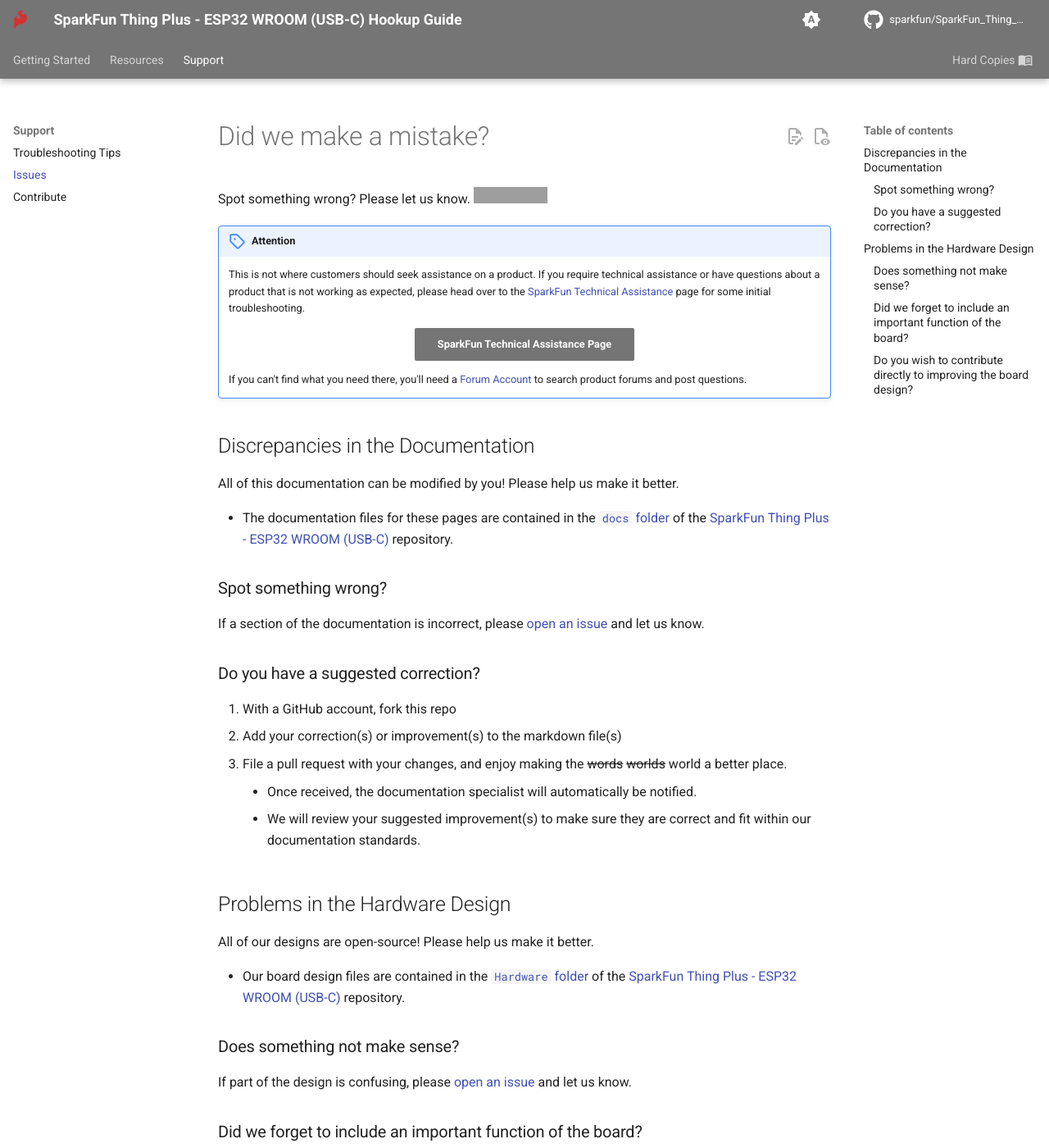
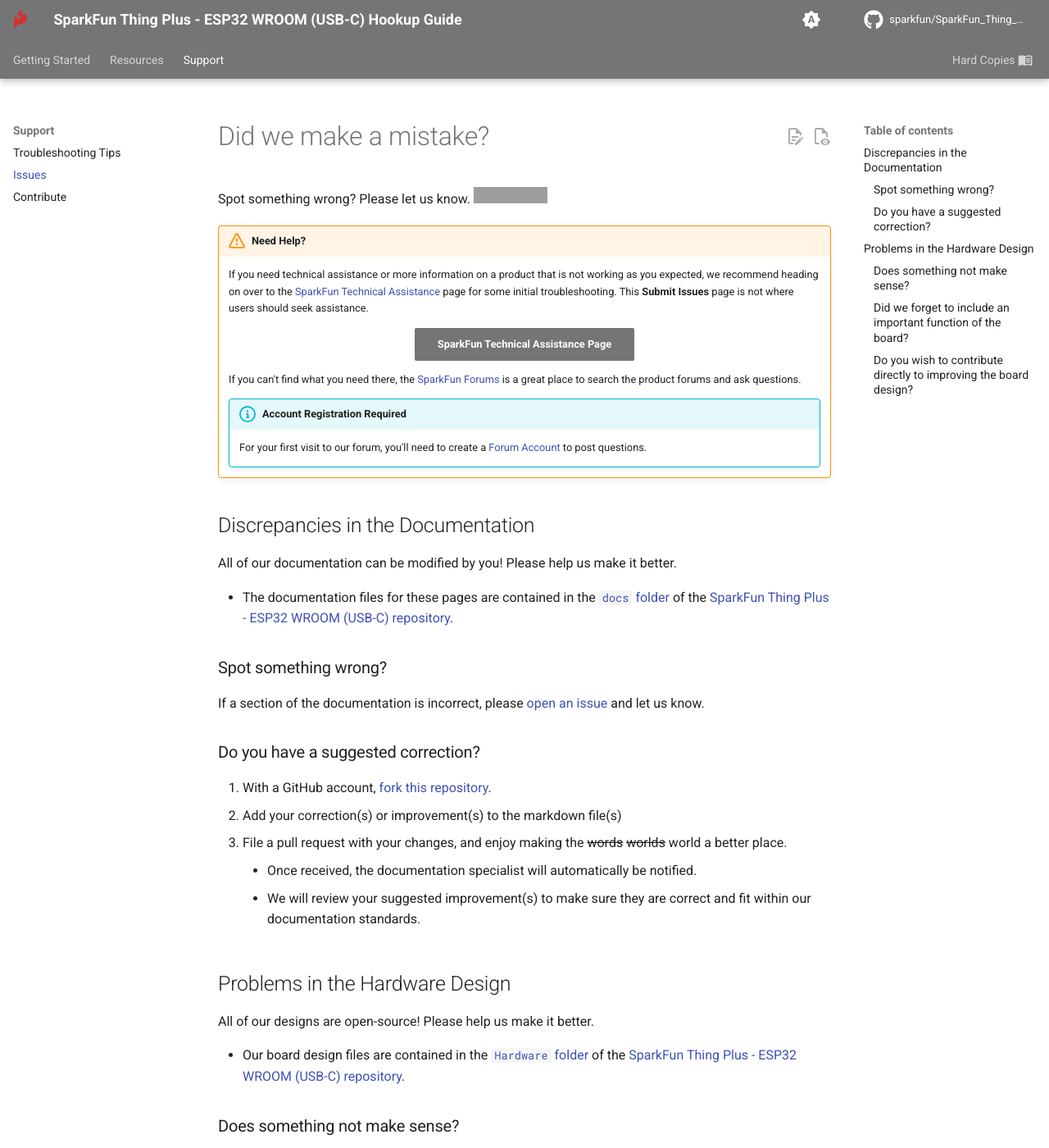
Before and after one commit to sparkfun/SparkFun_Thing_Plus_ESP32_WROOM_C, an MkDocs documentation site: the page built from docs/github/file_issue.md, in a window 1280 px wide and 1400 px high. Shown: the whole window at 82% size. Built offline with MkDocs 1.6.1 and Material for MkDocs 9.7.7, drawn with Linux system fonts in a browser that asks for light colours; comment, search, counter and statistics services are not loaded; some of the changed text lies outside the part shown; grey boxes are pictures that could not be loaded.

Commit message:
Update Docs
Fix grammar/typos
Sound more friendly

```diff
--- a/docs/github/file_issue.md
+++ b/docs/github/file_issue.md
@@ -2,46 +2,57 @@
 
 Spot something wrong? Please let us know. <a href="https://github.com/sparkfun/SparkFun_Thing_Plus_ESP32_WROOM_C/issues" alt="Issues"><img src="https://img.shields.io/github/issues/sparkfun/SparkFun_Thing_Plus_ESP32_WROOM_C.svg" /></a>
 
-!!! attention
-    This is not where customers should seek assistance on a product. If you require technical assistance or have questions about a product that is not working as expected, please head over to the [SparkFun Technical Assistance](https://www.sparkfun.com/technical_assistance) page for some initial troubleshooting.
+<!-- Technical Assistance Box -->
+!!! warning "Need Help?"
+    If you need technical assistance or more information on a product that is not working as you expected, we recommend heading on over to the [SparkFun Technical Assistance](https://www.sparkfun.com/technical_assistanc) page for some initial troubleshooting. This **Submit Issues** page is not where users should seek assistance.
+
     <center>
     [SparkFun Technical Assistance Page](https://www.sparkfun.com/technical_assistance){ .md-button .md-button--primary }
     </center>
 
-    If you can't find what you need there, you'll need a [Forum Account](https://forum.sparkfun.com/ucp.php?mode=register) to search product forums and post questions.
+    If you can't find what you need there, the [SparkFun Forums](https://forum.sparkfun.com/index.php) is a great place to search the product forums and ask questions.
+
+    !!! info "Account Registration Required"
+        For your first visit to our forum, you'll need to create a [Forum Account](https://forum.sparkfun.com/ucp.php?mode=register) to post questions.
+
 
 ## Discrepancies in the Documentation
+All of our documentation can be modified by you! Please help us make it better.
 
-All of this documentation can be modified by you! Please help us make it better.
-
-* The documentation files for these pages are contained in the [`docs` folder](https://github.com/sparkfun/SparkFun_Thing_Plus_ESP32_WROOM_C/tree/main/docs) of the [SparkFun Thing Plus - ESP32 WROOM (USB-C)](https://github.com/sparkfun/SparkFun_Thing_Plus_ESP32_WROOM_C) repository.
+* The documentation files for these pages are contained in the [`docs` folder](https://github.com/sparkfun/SparkFun_Thing_Plus_ESP32_WROOM_C/tree/main/docs) of the [SparkFun Thing Plus - ESP32 WROOM (USB-C) repository](https://github.com/sparkfun/SparkFun_Thing_Plus_ESP32_WROOM_C).
 
 ### Spot something wrong?
 If a section of the documentation is incorrect, please [open an issue](https://github.com/sparkfun/SparkFun_Thing_Plus_ESP32_WROOM_C/issues) and let us know.
 
 ### Do you have a suggested correction?
-1. With a GitHub account, fork this repo
+1. With a GitHub account, [fork this repository](https://github.com/sparkfun/SparkFun_Thing_Plus_ESP32_WROOM_C/fork).
 2. Add your correction(s) or improvement(s) to the markdown file(s)
 3. File a pull request with your changes, and enjoy making the ~~words~~ ~~worlds~~ world a better place.
-    * Once received, the documentation specialist will automatically be notified.
-    * We will review your suggested improvement(s) to make sure they are correct and fit within our documentation standards.
+	* Once received, the documentation specialist will automatically be notified.
+	* We will review your suggested improvement(s) to make sure they are correct and fit within our documentation standards.
 
 ## Problems in the Hardware Design
-
 All of our designs are open-source! Please help us make it better.
 
-* Our board design files are contained in the [`Hardware` folder](https://github.com/sparkfun/SparkFun_Thing_Plus_ESP32_WROOM_C/tree/main/Hardware) of the [SparkFun Thing Plus - ESP32 WROOM (USB-C)](https://github.com/sparkfun/SparkFun_Thing_Plus_ESP32_WROOM_C) repository.
+* Our board design files are contained in the [`Hardware` folder](https://github.com/sparkfun/SparkFun_Thing_Plus_ESP32_WROOM_C/tree/main/Hardware) of the [SparkFun Thing Plus - ESP32 WROOM (USB-C) repository](https://github.com/sparkfun/SparkFun_Thing_Plus_ESP32_WROOM_C).
 
 ### Does something not make sense?
 If part of the design is confusing, please [open an issue](https://github.com/sparkfun/SparkFun_Thing_Plus_ESP32_WROOM_C/issues) and let us know.
 
 ### Did we forget to include an important function of the board?
-* Please keep in mind that we may intentionally exclude certain functions of the board to meet our product design requirements. *(For example, our Qwiic Micro boards are intended to fit on a small board layout and only use I<sup>2</sup>C communication; therefore, we may not have the SPI and interrupt pins available for users.)*
-* If part of the board's functionality is missing, please [open an issue](https://github.com/sparkfun/SparkFun_Thing_Plus_ESP32_WROOM_C/issues) and file a feature request.
+!!! tip "Design Considerations"
+	Please keep in mind that we may intentionally exclude certain functions of the board to meet our product design requirements.
+
+	* *For example, our Qwiic Micro boards are intended to fit on a small board layout and only use I<sup>2</sup>C communication; therefore, we may not have the SPI and interrupt pins available for users.*
+
+If part of the board's functionality is missing, please [open an issue](https://github.com/sparkfun/SparkFun_Thing_Plus_ESP32_WROOM_C/issues) and file a feature request.
 
 ### Do you wish to contribute directly to improving the board design?
-1. With a GitHub account, Fork this repo
-2. Add your design improvement(s)
+1. With a GitHub account, [fork this repository](https://github.com/sparkfun/SparkFun_Thing_Plus_ESP32_WROOM_C/fork).
+2. Add your design augmentation(s)
 3. File a pull request with your changes, and enjoy making the ~~words~~ ~~worlds~~ world a better place.
-    * Once received, the engineer in charge of the original design will automatically be notified.
-    * We will review your suggested improvement(s), if they are within our board design standards and meet our product design requirements, we will flag these changes for our next board revision. *(Please note, that even if your suggestion is accepted, these changes may not be immediate. We may have to cycle through our current product inventory first.)*
+	* Once received, the engineer in charge of the original design will automatically be notified.
+	* We will review your suggested improvement(s), if they are within our board design standards and meet our product design requirements, we will flag these changes for our next board revision.
+
+		!!! info
+			Even if your suggestion is accepted, these changes may not be immediately available for purchase. We may have to cycle through our current product inventory first.
```
Also changed, not shown: docs/github/contribute.md (+17 -14 lines), docs/software_overview.md (+1 -1 lines), docs/troubleshooting_tips.md (+2 -1 lines).
